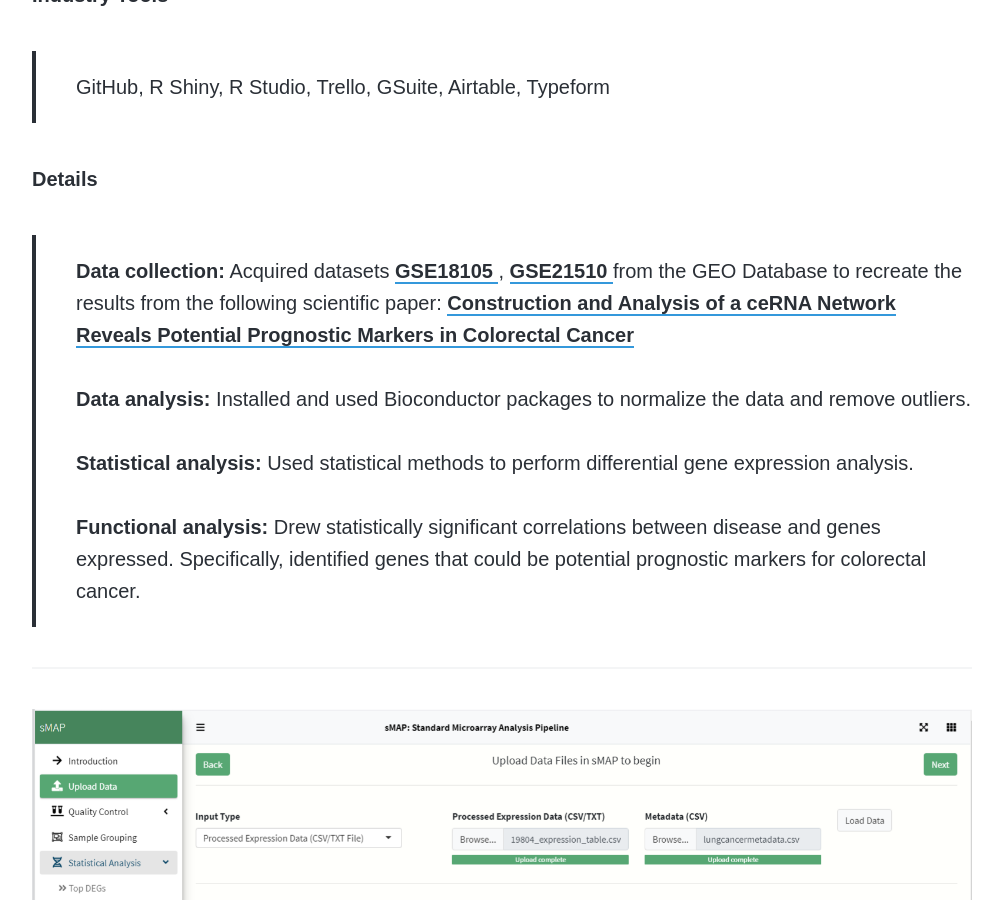
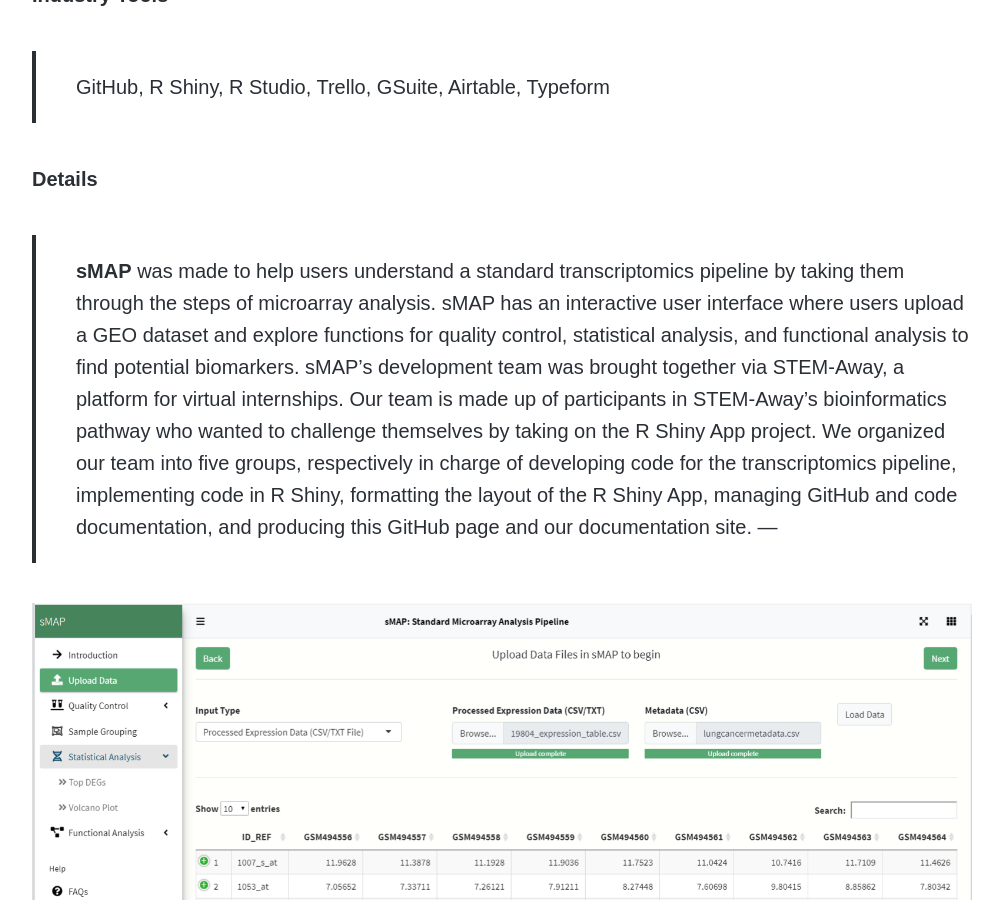
Before and after one commit to disha-22/disha-22.github.io, a Jekyll site: the page built from _projects/rshiny.md, in a window 1280 px wide and 900 px high, scrolled down 2556 px. Shown: the whole window, without its empty margins (138-1141 px from the left). Built offline with Jekyll 4.4.1, drawn with Linux system fonts in a browser that asks for light colours; nearby versions of some CDN libraries; some web fonts are replaced.

Commit message:
Update rshiny.md

```diff
--- a/_projects/rshiny.md
+++ b/_projects/rshiny.md
@@ -32,11 +32,8 @@ This was an extremely challenging project that helped me get an understanding of
 > GitHub, R Shiny, R Studio, Trello, GSuite, Airtable, Typeform
 
 <h6> Details </h6>
-> <b>Data collection:</b> Acquired datasets <a href = "https://www.ncbi.nlm.nih.gov/geo/geo2r/?acc=GSE18105"> GSE18105 </a>, <a href="https://www.ncbi.nlm.nih.gov/geo/query/acc.cgi?acc=GSE21510"> GSE21510 </a> from the GEO Database to recreate the results from the following scientific paper: <a href="https://www.ncbi.nlm.nih.gov/pmc/articles/PMC7228005/"> Construction and Analysis of a ceRNA Network Reveals Potential Prognostic Markers in Colorectal Cancer</a>
-<br><br> <b>Data analysis:</b> Installed and used Bioconductor packages to normalize the data and remove outliers.
-<br><br> <b>Statistical analysis:</b> Used statistical methods to perform differential gene expression analysis.
-<br><br> <b>Functional analysis:</b> Drew statistically significant correlations between disease and genes expressed. Specifically, identified genes that could be potential prognostic markers for colorectal cancer.
-
+> <b>sMAP</b> was made to help users understand a standard transcriptomics pipeline by taking them through the steps of microarray analysis. sMAP has an interactive user interface where users upload a GEO dataset and explore functions for quality control, statistical analysis, and functional analysis to find potential biomarkers.
+> sMAP’s development team was brought together via STEM-Away, a platform for virtual internships. Our team is made up of participants in STEM-Away’s bioinformatics pathway who wanted to challenge themselves by taking on the R Shiny App project. We organized our team into five groups, respectively in charge of developing code for the transcriptomics pipeline, implementing code in R Shiny, formatting the layout of the R Shiny App, managing GitHub and code documentation, and producing this GitHub page and our documentation site.
 ---
 
 <div class="gallery" data-columns="1">
```
